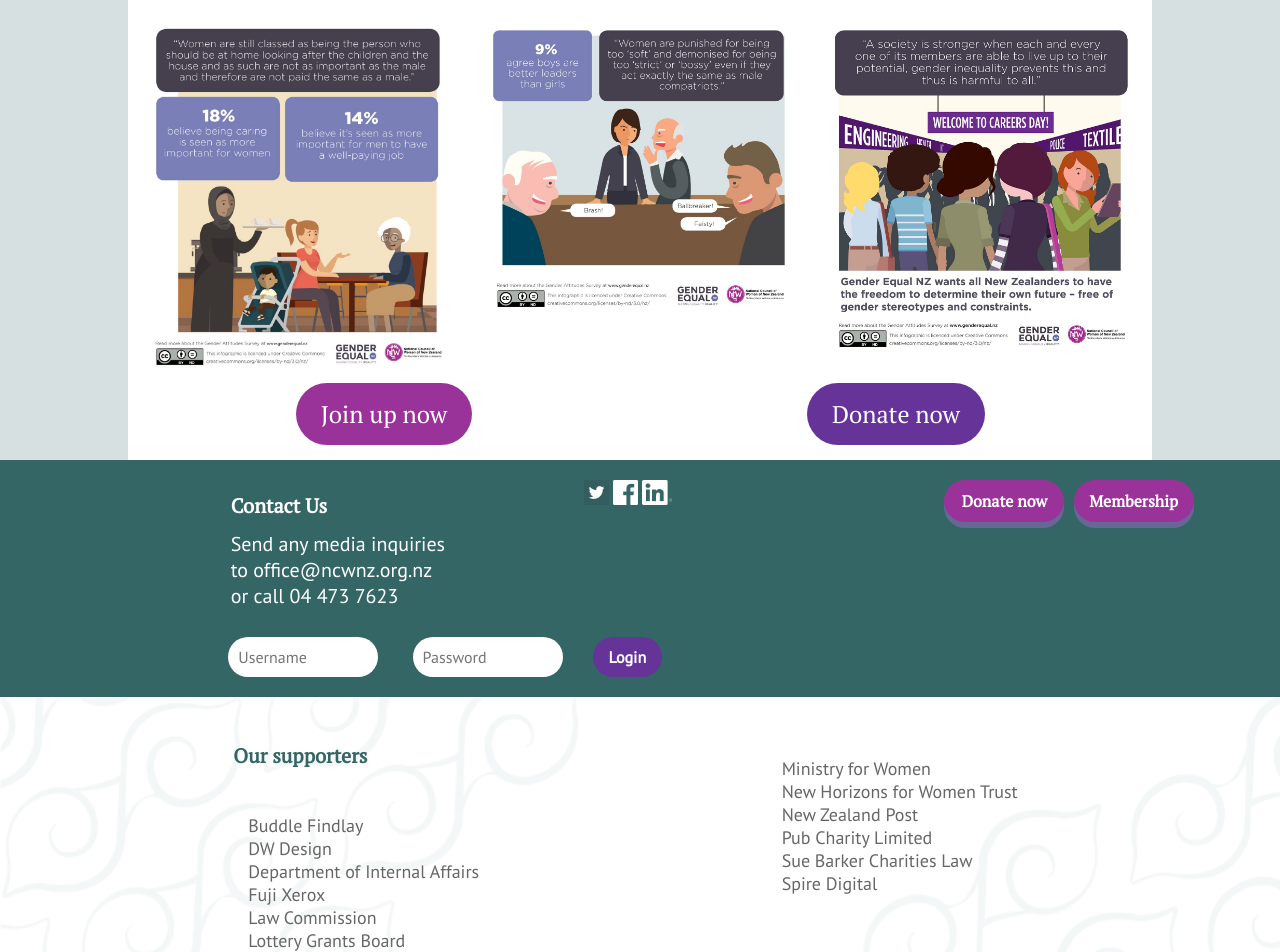
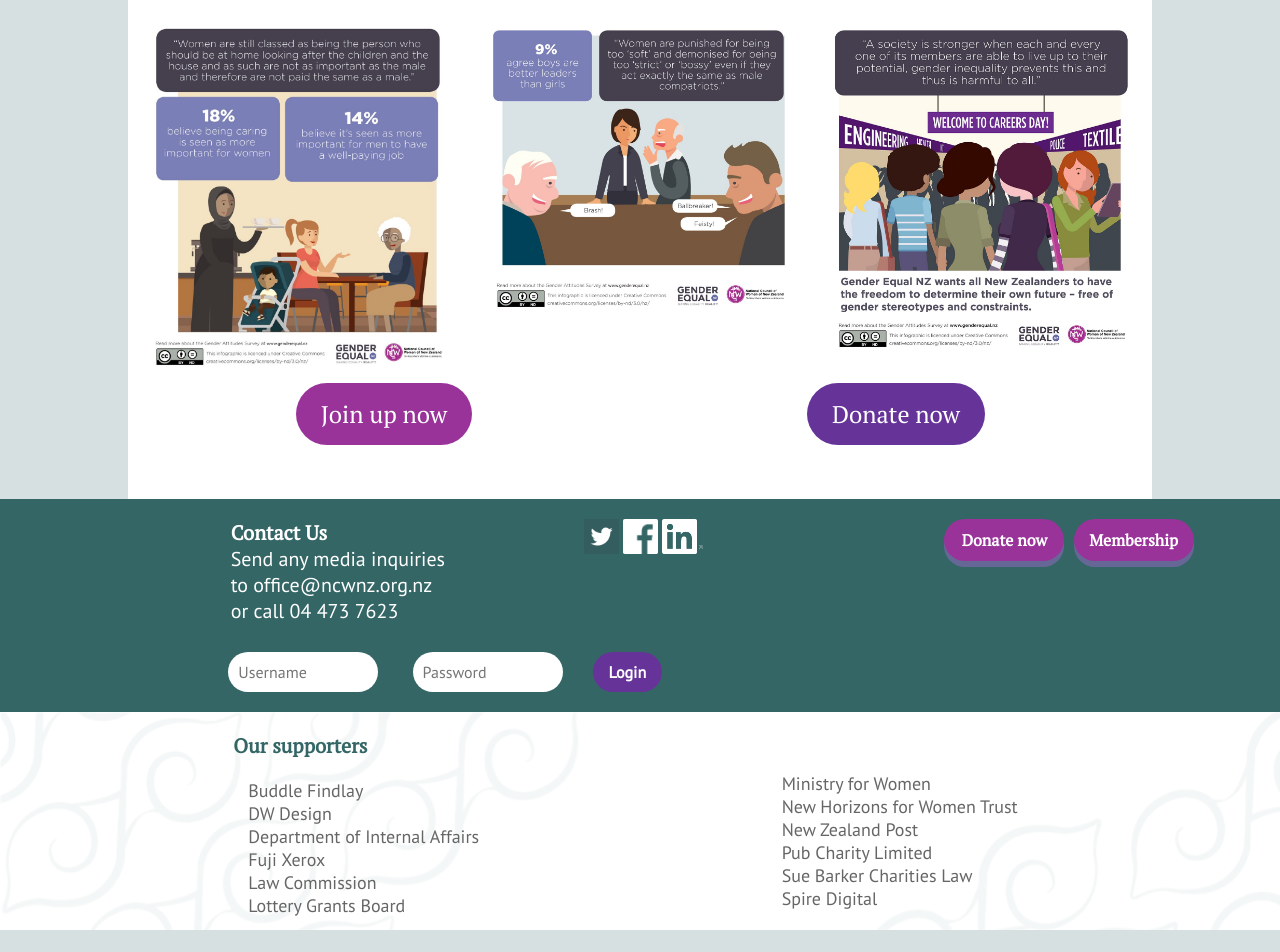
Before and after one commit to YanaBrewster/ncwnzProject, a plain HTML site: page index.html in a window 1280 px wide. Shown: the part 2613-3565 px from the top of the page. After the commit the page ends 3543 px from the top, so only its background shows below. Drawn offline with Linux system fonts and the light colour scheme.

Commit message:
updates to code

```diff
--- a/scss/_layout.scss
+++ b/scss/_layout.scss
@@ -147,6 +147,8 @@
     h4{
     color: $footerTop;
     text-shadow: none !important;
+    margin-top: 0px !important;
+    margin-bottom: 0px !important;
     }
 }
 
@@ -173,11 +175,12 @@
 
 .footerSocialmedia-l{
     img{
-        height: 25px;
+        height: 35px;
     }
      @media screen and (max-width: $mdWidth){
         display: flex;
         float: left;
+        height: 30px;
     }
 }
 
@@ -265,6 +268,7 @@
     padding-top: 18%;
     padding-right: 0px;
     padding-left: 0px;
+    padding-bottom: 3%;
     width: 100%;
     margin: 0 auto;
     background-color: white;
```
Also changed, not shown: css/style.css, 1 other file.
